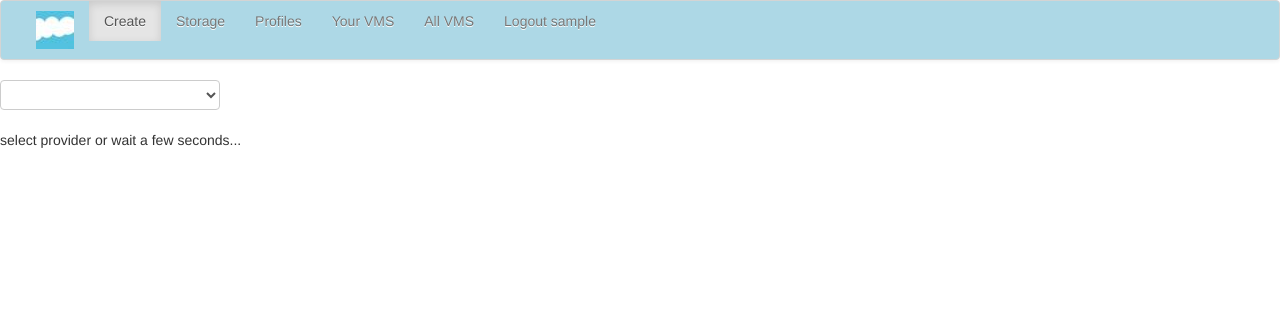
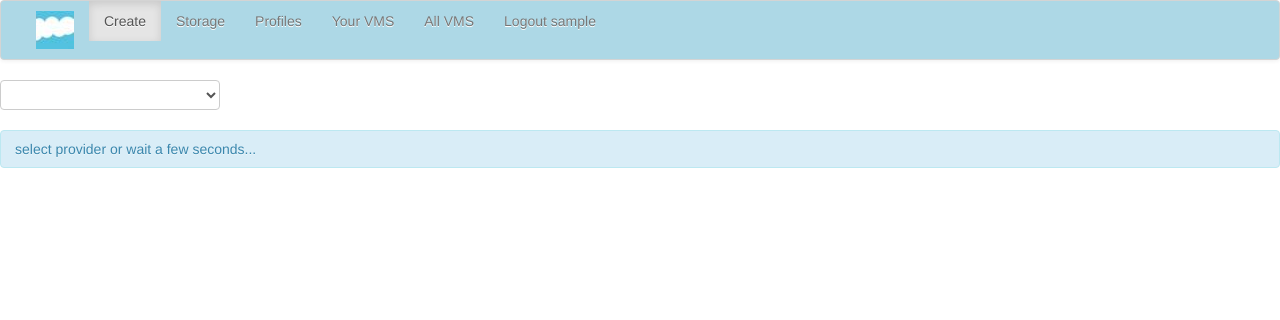
Before and after one commit to karmab/nuages, a Django app: page /nuages/allvms/ in a window 1280 px wide. Shown: the top 320 px of the page. Run offline with Django 3.2, Linux system fonts and the light colour scheme; the visitor is signed in with stand-in values (Sample User, id 1); data comes from the database, SQL or seed files in the repository; data that the repository does not hold is empty; parts of the project's set-up code (start-up, migrations or seed data) failed here and were passed over; some libraries are stand-ins or nearby versions.

Commit message:
new design

```diff
--- a/portal/views.py
+++ b/portal/views.py
@@ -92,17 +92,17 @@ def create(request):
 		tags=None
 		profile=Profile.objects.filter(id=profile)[0]
 		if storagedomain == '' and not physical:
-			return HttpResponse("<font color='red'>Storage Domain is needed<p></font>")
+			return HttpResponse("<div class='alert alert-error' ><button type='button' class='close' data-dismiss='alert'>&times;</button>Storage Domain is needed<p</div>")
 		clu,guestid,memory,numcpu,disksize1,diskformat1,disksize2,diskformat2,diskinterface,numinterfaces,net1,subnet1,net2,subnet2,net3,subnet3,net4,subnet4,netinterface,dns,foreman,cobbler,requireip=profile.clu,profile.guestid,profile.memory,profile.numcpu,profile.disksize1,profile.diskformat1,profile.disksize2,profile.diskformat2,profile.diskinterface,profile.numinterfaces,profile.net1,profile.subnet1,profile.net2,profile.subnet2,profile.net3,profile.subnet3,profile.net4,profile.subnet4,profile.netinterface,profile.dns,profile.foreman,profile.cobbler,profile.requireip
 		ipamprovider = profile.ipamprovider
 		if requireip and not ipamprovider and not ip1:
-			return HttpResponse("<font color='red'>Ip1 needed <p></font>")
+			return HttpResponse("<div class='alert alert-error' ><button type='button' class='close' data-dismiss='alert'>&times;</button>Ip1 needed <p><p</div>")
 		if requireip and not ipamprovider and not numinterfaces > 1 and not ip2:
-			return HttpResponse("<font color='red'>Ip2 needed <p></font>")
+			return HttpResponse("<div class='alert alert-error' ><button type='button' class='close' data-dismiss='alert'>&times;</button>Ip2 needed <p><p</div>")
 		if requireip and not ipamprovider and numinterfaces > 2 and not ip3:
-			return HttpResponse("<font color='red'>Ip3 needed <p></font>")
+			return HttpResponse("<div class='alert alert-error' ><button type='button' class='close' data-dismiss='alert'>&times;</button>Ip3 needed <p><p</div>")
 		if requireip and not ipamprovider and numinterfaces > 3 and not ip4:
-			return HttpResponse("<font color='red'>Ip4 needed <p></font>")
+			return HttpResponse("<div class='alert alert-error' ><button type='button' class='close' data-dismiss='alert'>&times;</button>Ip4 needed <p><p</div>")
 		if profile.partitioning:
 			partitioninglist = cobblerparameters.split(' ')
 			totalsize=0
@@ -111,7 +111,7 @@ def create(request):
 				if element[0].endswith('size'):
 					totalsize = totalsize+int(element[1])
 			if int(disksize1)*1024 < totalsize:
-				return HttpResponse("<font color='red'>Not enough space in disk1 according to your partitioning scheme. %d Mb needed <p></font>" % totalsize)
+				return HttpResponse("<div class='alert alert-error' ><button type='button' class='close' data-dismiss='alert'>&times;</button>Not enough space in disk1 according to your partitioning scheme. %d Mb needed<p><p</div>" % totalsize)
 		if physical:
 			physicalprovider = PhysicalProvider.objects.filter(id=physicalprovider)[0]
 			virtualprovider = None
@@ -134,20 +134,20 @@ def create(request):
 
 		#CHECK SECTION
 		if not physical and virtualprovider.type =='vsphere' and disksize2:
-			return HttpResponse("Multiple disks arent supported at the moment for vsphere...")
+			return HttpResponse("<div class='alert alert-error' ><button type='button' class='close' data-dismiss='alert'>&times;</button>Multiple disks arent supported at the moment for vsphere...<p><p</div>")
 		#MAKE SURE VM DOESNT ALLREADY EXISTS IN DB WITH THIS SAME VIRTUALPROVIDER
 		vms = VM.objects.filter(name=name).filter(virtualprovider=virtualprovider)
 		if len(vms) > 0:
-			return HttpResponse("<font color='red'>VM %s allready exists<p></font>" % name)
+			return HttpResponse("<div class='alert alert-error' ><button type='button' class='close' data-dismiss='alert'>&times;</button>VM %s allready exists</div>" % name)
 		if not physical:
 			storageresult=checkstorage(numvms,virtualprovider,disksize1,disksize2,storagedomain)
 			if storageresult != 'OK':
-				return HttpResponse("<font color='red'>%s<p></font>" % storageresult)
+				return HttpResponse("<div class='alert alert-error' ><button type='button' class='close' data-dismiss='alert'>&times;</button>%s</div>" % storageresult )
 		#VM CREATION IN DB
 		newvm=VM(name=name,storagedomain=storagedomain,physicalprovider=physicalprovider,virtualprovider=virtualprovider,physical=physical,cobblerprovider=cobblerprovider,foremanprovider=foremanprovider,profile=profile,ip1=ip1,mac1=mac1,ip2=ip2,mac2=mac2,ip3=ip3,mac3=mac3,ip4=ip4,mac4=mac4,type=type2,puppetclasses=puppetclasses,puppetparameters=puppetparameters, cobblerparameters=cobblerparameters,createdby=username,iso=iso,ipilo=ipilo,hostgroup=hostgroup,)
 		success = newvm.save()
 		if success != 'OK':
-				return HttpResponse("<font color='red'>%s<p></font>" % success)
+				return HttpResponse("<div class='alert alert-error' ><button type='button' class='close' data-dismiss='alert'>&times;</button>%s</div>" % success )
 		if numvms > 1:
 			successes={ name : "Machine %s successfully created!!!" % name }
 			for num in range(2,numvms+1):
@@ -158,16 +158,16 @@ def create(request):
 				newip3=request.POST.get("ip3_%s" % num)
 				newip4=request.POST.get("ip4_%s" % num)
 				if requireip and not ipamprovider and not newip1:
-					successes[newname]="<font color='red'>Ip1 needed for %s<p></font>" % newname
+					successes[newname]="Ip1 needed for %s" % newname
 					continue
 				if requireip and not ipamprovider and not numinterfaces > 1 and not newip2:
-					successes[newname]="<font color='red'>Ip2 needed for %s<p></font>" % newname
+					successes[newname]="Ip2 needed for %s" % newname
 					continue
 				if requireip and not ipamprovider and numinterfaces > 2 and not newip3:
-					successes[newname]="<font color='red'>Ip3 needed for %s<p></font>" % newname
+					successes[newname]="Ip3 needed for %s" % newname
 					continue
 				if requireip and not ipamprovider and numinterfaces > 3 and not newip4:
-					successes[newname]="<font color='red'>Ip4 needed for %s<p></font>" % newname
+					successes[newname]="Ip4 needed for %s" % newname
 					continue
 				newvm=VM(name=newname,storagedomain=storagedomain,physicalprovider=physicalprovider,virtualprovider=virtualprovider,physical=physical,cobblerprovider=cobblerprovider,foremanprovider=foremanprovider,profile=profile,ip1=newip1,mac1=newmac1,ip2=newip2,mac2=mac2,ip3=newip3,mac3=mac3,ip4=newip4,mac4=mac4,type=type2,puppetclasses=puppetclasses,puppetparameters=puppetparameters, cobblerparameters=cobblerparameters,createdby=username,iso=iso,ipilo=ipilo,hostgroup=hostgroup)
 				success = newvm.save()
@@ -177,9 +177,9 @@ def create(request):
 					successes[newname]=success
 		if request.is_ajax():
 			if numvms ==1:
-				return HttpResponse("Machine %s successfully created!!!" % name)
+				return HttpResponse("<div class='alert alert-success' ><button type='button' class='close' data-dismiss='alert'>&times;</button>Machine %s successfully created!!!</div>" % name )
 			else:
-				return HttpResponse( " ".join(successes.values()))
+				return HttpResponse("<div class='alert alert-info' ><button type='button' class='close' data-dismiss='alert'>&times;</button>%s</div>" % " ".join(successes.values()) )
 
 		else:
 			return render(request, 'create.html', { 'created': True,'name': name, 'username': username } )
@@ -209,7 +209,7 @@ def profiles(request):
 	    providers = ""
 	    if profile.cobblerprofile:
 	    	cobblerprofile=profile.cobblerprofile
-            return HttpResponse("Cobbler: %s<p><p>Datacenter: %s<p>Cluster: %s<p>Numcpu: %s<p>Memory: %s<p>Guestid: %s<p>Disksize1 in Gb: %s<p>Numero Interfaces: %s<p>Foreman Support: %s<p>Cobbler Support:%s<p>Iso: %s<p>Virtual Provider: %s<p>Physical Provider: %s<p>" % (cobblerprofile,profile.datacenter,profile.clu,profile.numcpu,profile.memory,profile.guestid,profile.disksize1,profile.numinterfaces,profile.foreman,profile.cobbler,profile.iso,profile.virtualprovider,profile.physicalprovider ))
+            return HttpResponse("<div class='alert alert-success' ><button type='button' class='close' data-dismiss='alert'>&times;</button>Cobbler: %s<p><p>Datacenter: %s<p>Cluster: %s<p>Numcpu: %s<p>Memory: %s<p>Guestid: %s<p>Disksize1 in Gb: %s<p>Numero Interfaces: %s<p>Foreman Support: %s<p>Cobbler Support:%s<p>Iso: %s<p>Virtual Provider: %s<p>Physical Provider: %s<p></div>" % (cobblerprofile,profile.datacenter,profile.clu,profile.numcpu,profile.memory,profile.guestid,profile.disksize1,profile.numinterfaces,profile.foreman,profile.cobbler,profile.iso,profile.virtualprovider,profile.physicalprovider ))
         elif username.is_staff:
 	    profiles = Profile.objects.all()
 	    if not profiles:
@@ -566,7 +566,7 @@ def console(request):
 				os.popen(websockifycommand)
 				return render(request, 'vnc.html', { 'information' : information ,  'vm' : vm , 'username': username } )
 		else:
-			return HttpResponse("Console not only implemented for %s" % virtualprovider.type )
+			return HttpResponse("Console not implemented for %s" % virtualprovider.type )
 	else:
 			return redirect('portal.views.yourvms')
 
--- a/static/js/actions.js
+++ b/static/js/actions.js
@@ -8,6 +8,7 @@ function start(vm,provider){
         data: data,
         success: function(data) {
             $("#results").hide();
+            $("#results").addClass("alert alert-success");
             $("#results").html(data);
             $("#results").show(200);
             $("#wheel2").hide();
@@ -25,6 +26,7 @@ function stop(vm,provider){
         data: data,
         success: function(data) {
             $("#results").hide();
+            $("#results").addClass("alert alert-success");
             $("#results").html(data);
             $("#results").show(200);
             $("#wheel2").hide();
@@ -60,6 +62,7 @@ if (sure) {
   success: function(data) {
 	    $("#wheel2").hide();
             $("#results").hide();
+            $("#results").addClass("alert alert-success");
             $("#results").html(data);
             $("#results").show(200);
 		}
--- a/templates/allvms.html
+++ b/templates/allvms.html
@@ -14,7 +14,7 @@
 {% endfor %}
 </select></p>
 
-<p id="allvms">select provider or wait a few seconds...</p>
+<p id="allvms" class="alert alert-info" >select provider or wait a few seconds...</p>
 </fieldset>
 <p id="result"></p>
 
--- a/templates/create.html
+++ b/templates/create.html
@@ -7,11 +7,6 @@
 
 <fieldset class="module aligned">
 <div id="wheel2"></div>
-<!--
-<div class="alert alert-block alert-error">  error for red,success for green,info for blue
-<button type="button" class="close" data-dismiss="alert">&times;</button>
-<p id="result"></p>
-</div> -->
 <p id="result"></p>
 <label id="id_storagedomainlabel">Storages</label><select id="id_storagedomain"/><p><p>
 <input type="submit" value="Enter" class="btn btn-info" onclick="createvm();"/><p>
--- a/templates/login.html
+++ b/templates/login.html
@@ -28,7 +28,7 @@
 </tr>
 <tr>
     <td><input type="hidden" name="next" value="{{ next }}" /></td>
-    <td><input type="submit" class="btn btn-info" value="login" data-disable-with="logging..." /></td>
+    <td><input type="submit" class="btn btn-info" value="login" data-loading-text="logging..." /></td>
 </tr>
 {% if form.errors %}
 <tr>
--- a/templates/profiles.html
+++ b/templates/profiles.html
@@ -11,6 +11,6 @@
 </select></p>
 <div id="voila2"><input name="voila2" type="submit" class="btn btn-info" value="Enter" onclick="getprofile();"/></div><p>
 <fieldset class="module aligned">
-<p id="profileinfo"></p>
+<div id="profileinfo" ><p>
 </fieldset>
 {% endblock content %}
--- a/templates/yourvms.html
+++ b/templates/yourvms.html
@@ -8,7 +8,7 @@
 
 <div id="wheel2"></div>
 <fieldset class="module aligned">
-<table border="1" class="table table-bordered">
+<table border="1" class='alert alert-info'>
 <tr>
 <td>Vm Name</td>
 <td>Created by</td>
```
Also changed, not shown: static/js/create.js (+6 -6 lines), templates/spice.html (+22 -7 lines), templates/vnc.html (+36 -21 lines).
